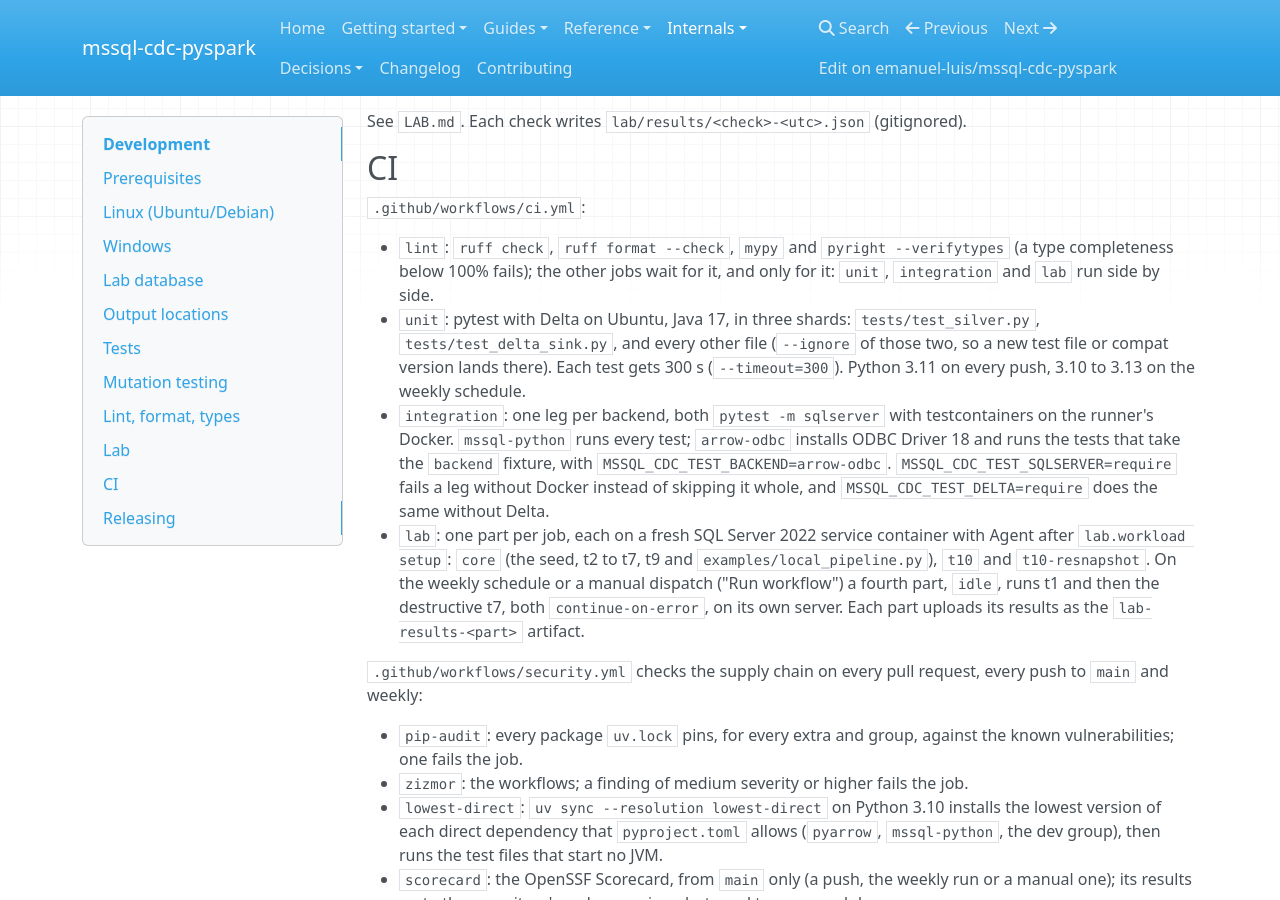
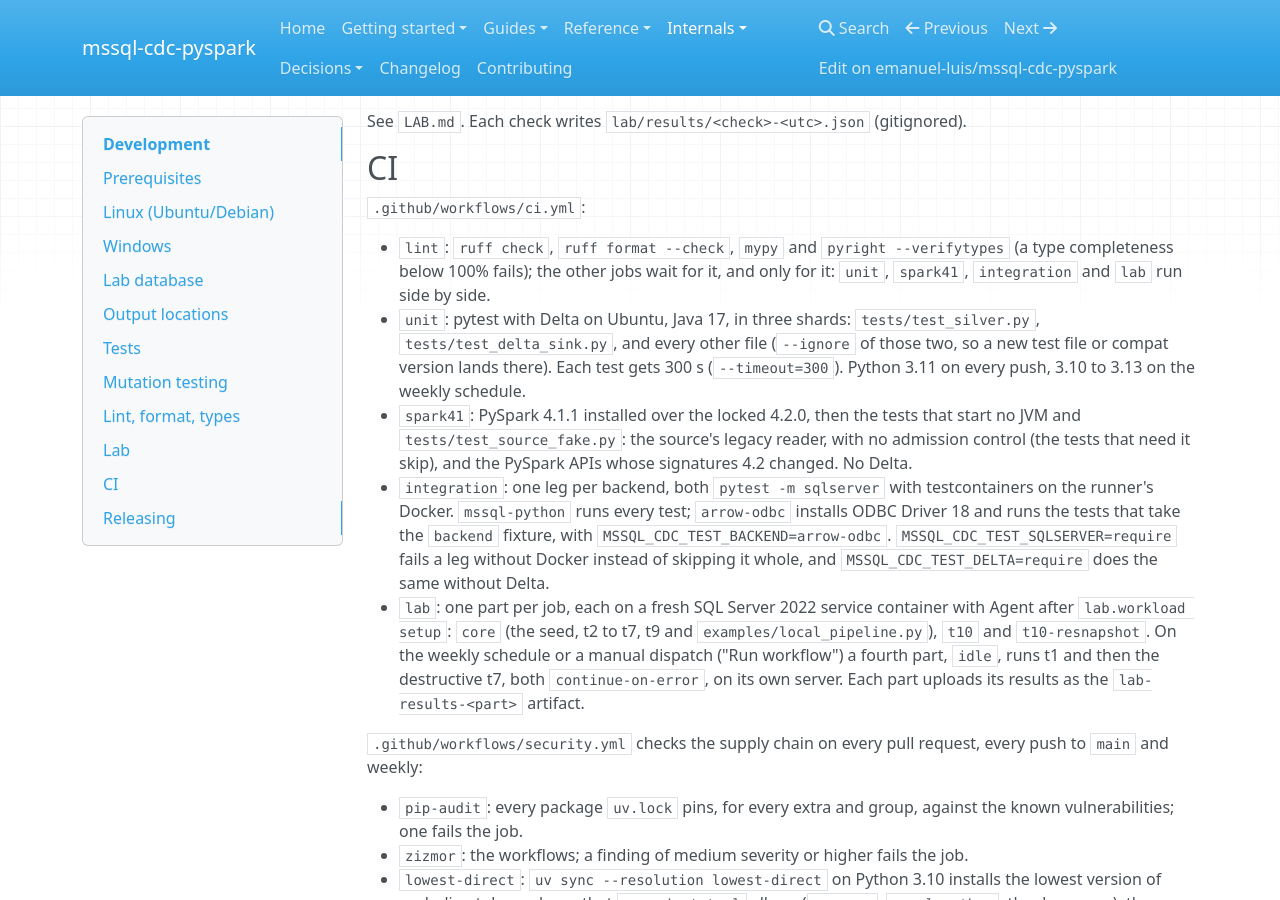
Before and after one commit to emanuel-luis/mssql-cdc-pyspark, an MkDocs documentation site: the page built from docs/DEVELOPMENT.md, in a window 1280 px wide and 900 px high, scrolled down 5661 px. Built offline with MkDocs 1.6.1, drawn with Linux system fonts in a browser that asks for light colours; nearby versions of some CDN libraries.

Commit message:
ci: run the source on PySpark 4.1.1
CI ran PySpark 4.2.0 only, so a 4.2-only call (to_arrow_schema's
timezone) broke every read on 4.0/4.1, Databricks serverless environment
4 included, from 0.1.0 to 0.6.0rc1 unseen. The new spark41 job installs
PySpark 4.1.1 over the locked 4.2.0 (delta-spark 4.4.0 allows 4.0.1 to
4.2.0) and runs the tests that start no JVM and tests/test_source_fake.py,
where the legacy reader runs under the real engine. It leaves Delta out,
so no jars per Spark version: the Delta files ran on 4.1.1 locally
(test_delta_sink 55 passed, test_silver 24 passed), their failures only
admission control's. It waits for lint like the others and nothing waits
for it.

The docs said Spark 4.2+ (or the DBR 18.2 backport); they now say 4.1+,
what CI runs on each, that 4.0 is untested, and that maxCommitsPerBatch
still needs 4.2 or the backport.

```diff
--- a/docs/DEVELOPMENT.md
+++ b/docs/DEVELOPMENT.md
@@ -281,11 +281,15 @@ See `LAB.md`. Each check writes `lab/results/<check>-<utc>.json` (gitignored).
 
 * `lint`: `ruff check`, `ruff format --check`, `mypy` and `pyright --verifytypes` (a type
   completeness below 100% fails); the other jobs wait for it, and only for it: `unit`,
-  `integration` and `lab` run side by side.
+  `spark41`, `integration` and `lab` run side by side.
 * `unit`: pytest with Delta on Ubuntu, Java 17, in three shards: `tests/test_silver.py`,
   `tests/test_delta_sink.py`, and every other file (`--ignore` of those two, so a new test
   file or compat version lands there). Each test gets 300 s (`--timeout=300`). Python 3.11
   on every push, 3.10 to 3.13 on the weekly schedule.
+* `spark41`: PySpark 4.1.1 installed over the locked 4.2.0, then the tests that start no JVM
+  and `tests/test_source_fake.py`: the source's legacy reader, with no admission
+  control (the tests that need it skip), and the PySpark APIs whose signatures 4.2 changed.
+  No Delta.
 * `integration`: one leg per backend, both `pytest -m sqlserver` with testcontainers on the
   runner's Docker. `mssql-python` runs every test; `arrow-odbc` installs ODBC Driver 18 and
   runs the tests that take the `backend` fixture, with `MSSQL_CDC_TEST_BACKEND=arrow-odbc`.
```
Also changed, not shown: README.md (+9 -8 lines), docs/DATABRICKS.md (+3 -2 lines), docs/getting-started/installation.md (+3 -3 lines), docs/index.md (+3 -2 lines), 1 other file.
